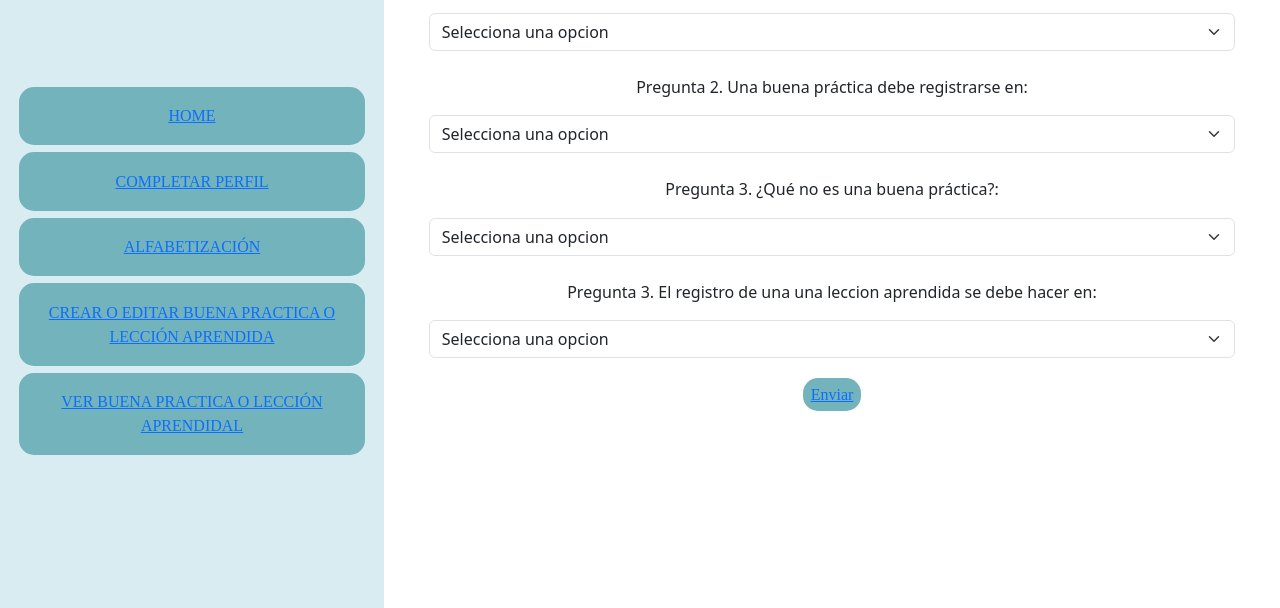
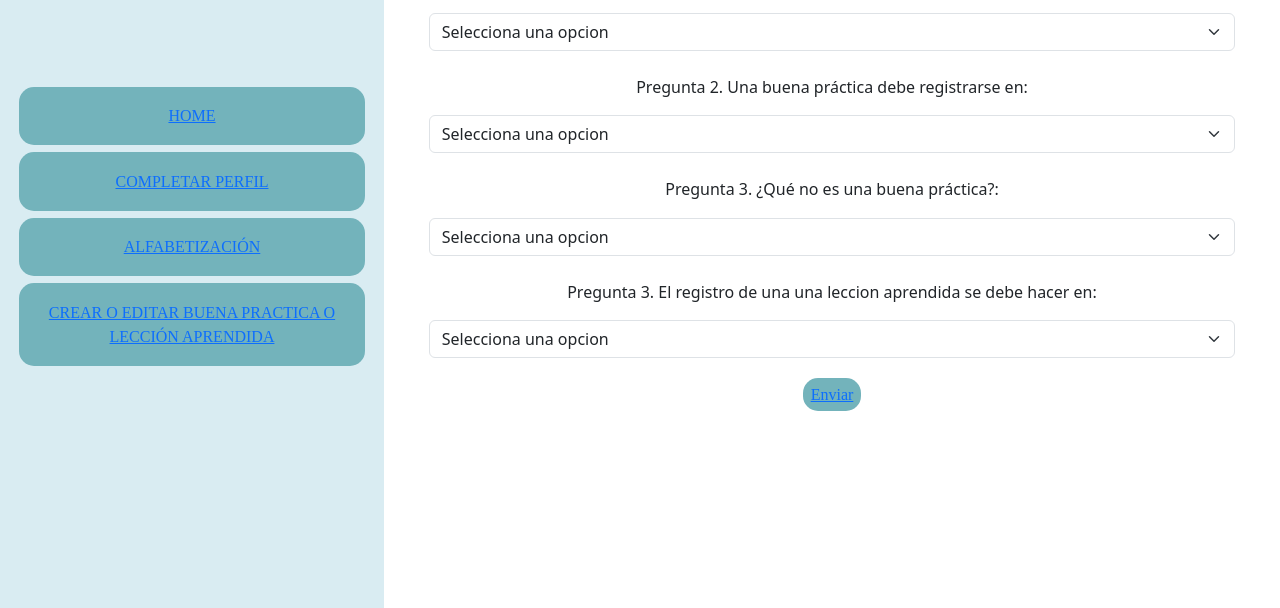
Before and after one commit to MariaAlejandraBoadaRodriguez/MariaAlejandraBoadaRodriguez.github.io, a plain HTML site: page quiz/quiz.html in a window 1280 px wide. Shown: the part 192-800 px from the top of the page. Drawn offline with nearby package versions, Linux system fonts and the light colour scheme.

Commit message:
Correccion en una pagina

```diff
--- a/quiz/quiz.html
+++ b/quiz/quiz.html
@@ -18,7 +18,6 @@
           <a class="boton" href="/perfil/perfil.html">COMPLETAR PERFIL</a>
           <a class="boton" href="/alfabetizacion/alfabetizacion.html">ALFABETIZACIÓN</a>
           <a class="boton" href="/crearLA/crear.html">CREAR O EDITAR BUENA PRACTICA O LECCIÓN APRENDIDA</a>
-          <a class="boton" href="/VerLA/ver.html">VER BUENA PRACTICA O LECCIÓN APRENDIDAL</a>
         </div>
       </div>
       <div class="derecha">
```
